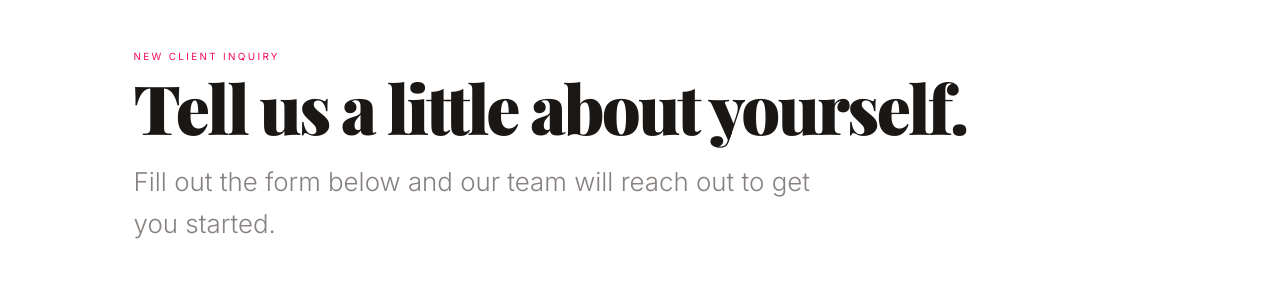
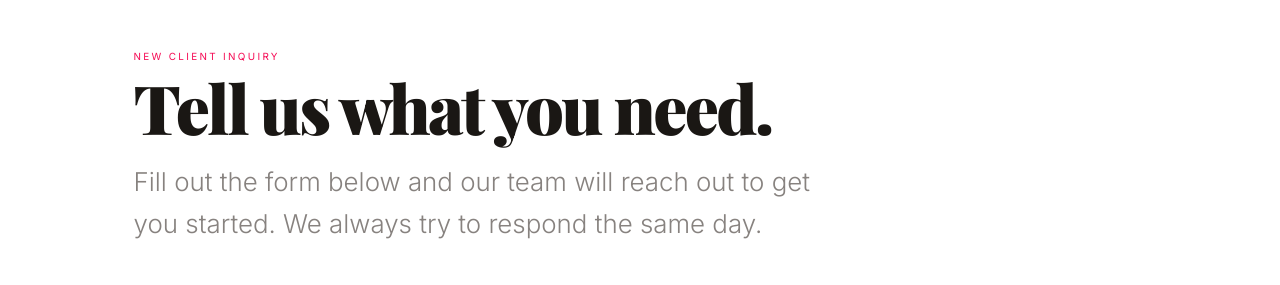
Before and after one commit to JDOG332/nguwellness, a Next.js app: page /contact in a window 1280 px wide. Shown: the part 195-480 px from the top of the page. Built offline with nearby package versions, Linux system fonts and the light colour scheme; grey boxes are pictures that could not be loaded; a web font is replaced by a local one.

Commit message:
Update form heading and add same-day response note

```diff
--- a/app/contact/ContactPage.jsx
+++ b/app/contact/ContactPage.jsx
@@ -305,9 +305,9 @@ export default function ContactPage() {
       {/* ── GOOGLE FORM ── */}
       <section className="form-embed-section">
         <p className="eyebrow">New Client Inquiry</p>
-        <h1 className="form-embed-title">Tell us a little about yourself.</h1>
+        <h1 className="form-embed-title">Tell us what you need.</h1>
         <p className="form-embed-desc">
-          Fill out the form below and our team will reach out to get you started.
+          Fill out the form below and our team will reach out to get you started. We always try to respond the same day.
         </p>
         <iframe
           className="form-embed-frame"
```
